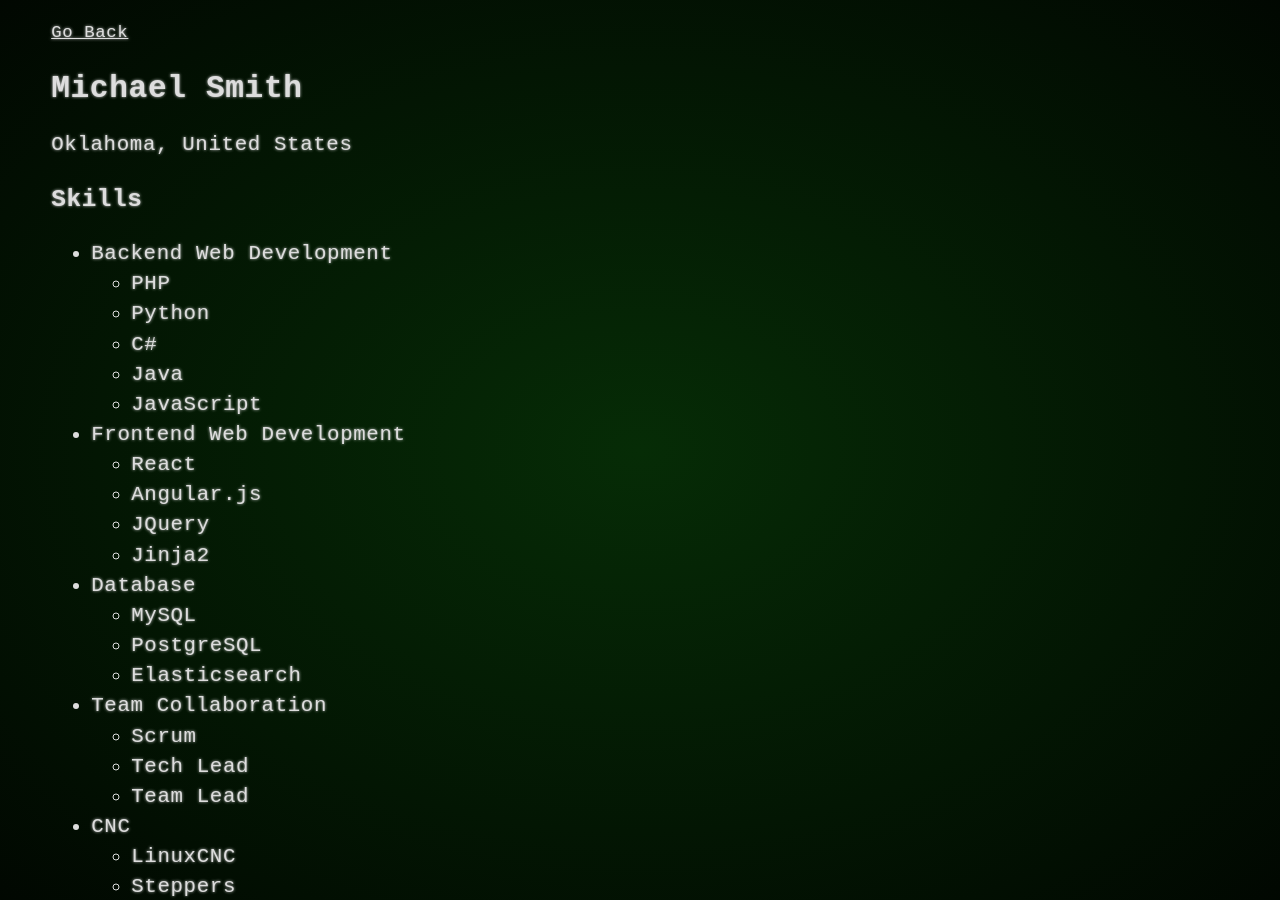
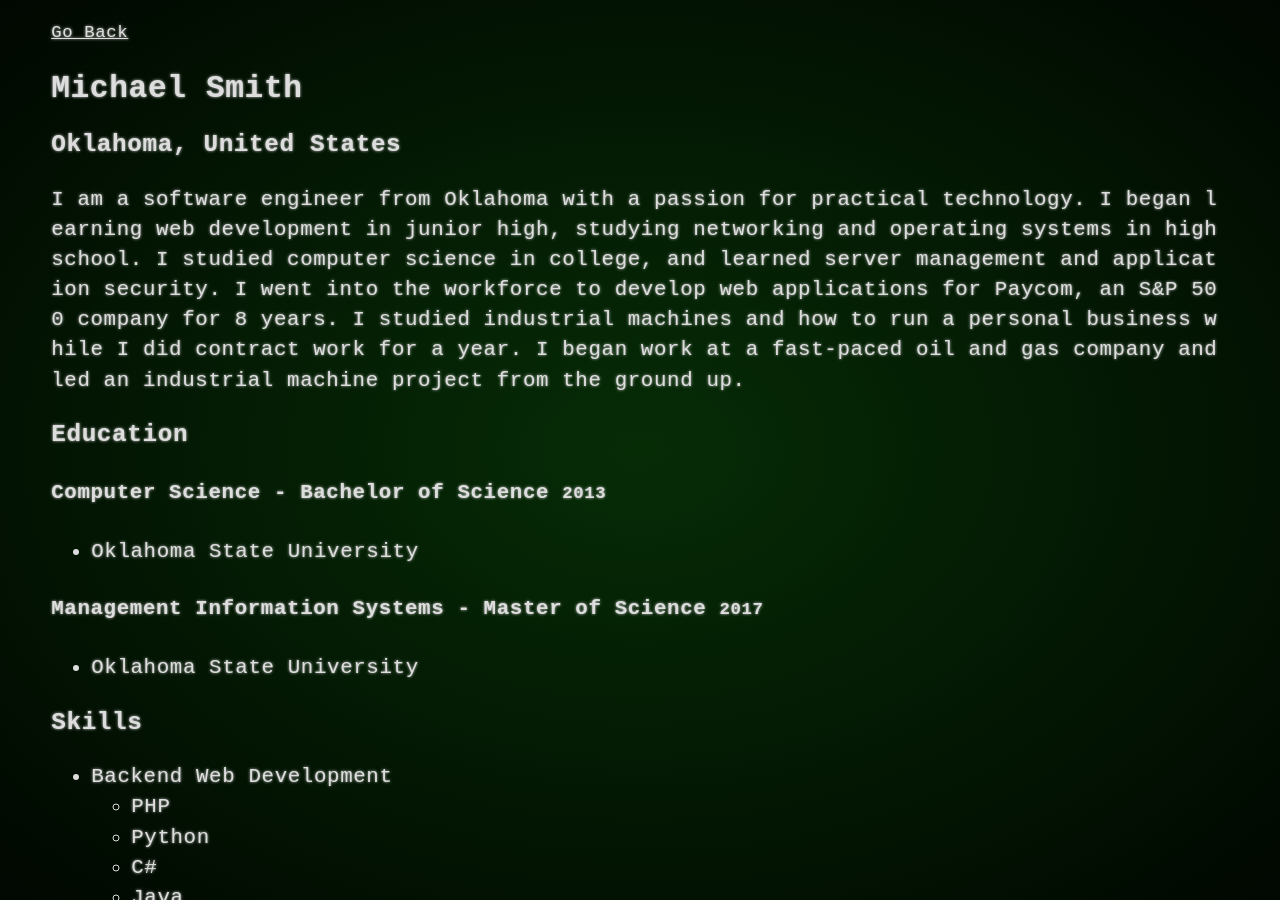
Before and after one commit to smwa/smwa.github.io, a Jekyll site: the page built from portfolio.html, in a window 1280 px wide and 900 px high. Built offline with Jekyll 4.4.1, drawn with Linux system fonts in a browser that asks for light colours.

Commit message:
Update portfolio.html

```diff
--- a/portfolio.html
+++ b/portfolio.html
@@ -3,7 +3,25 @@
 title: Biography
 ---
 <h2>Michael Smith</h2>
-Oklahoma, United States
+<h3>Oklahoma, United States</h3>
+
+<p>
+    I am a software engineer from Oklahoma with a passion for practical technology. I
+    began learning web development in junior high, studying networking and
+    operating systems in high school. I studied computer science in college, and
+    learned server management and application security. I went into the workforce to
+    develop web applications for Paycom, an S&P 500 company for 8 years. I studied
+    industrial machines and how to run a personal business while I did contract work
+    for a year. I began work at a fast-paced oil and gas company and led an industrial
+    machine project from the ground up.
+</p>
+
+<h3>Education</h3>
+<h4>Computer Science - Bachelor of Science <small>2013</small></h4>
+<ul><li>Oklahoma State University</li></ul>
+<h4>Management Information Systems - Master of Science <small>2017</small></h4>
+<ul><li>Oklahoma State University</li></ul>
+
 <h3>Skills</h3>
 <ul>
     <li>Backend Web Development</li>
```
